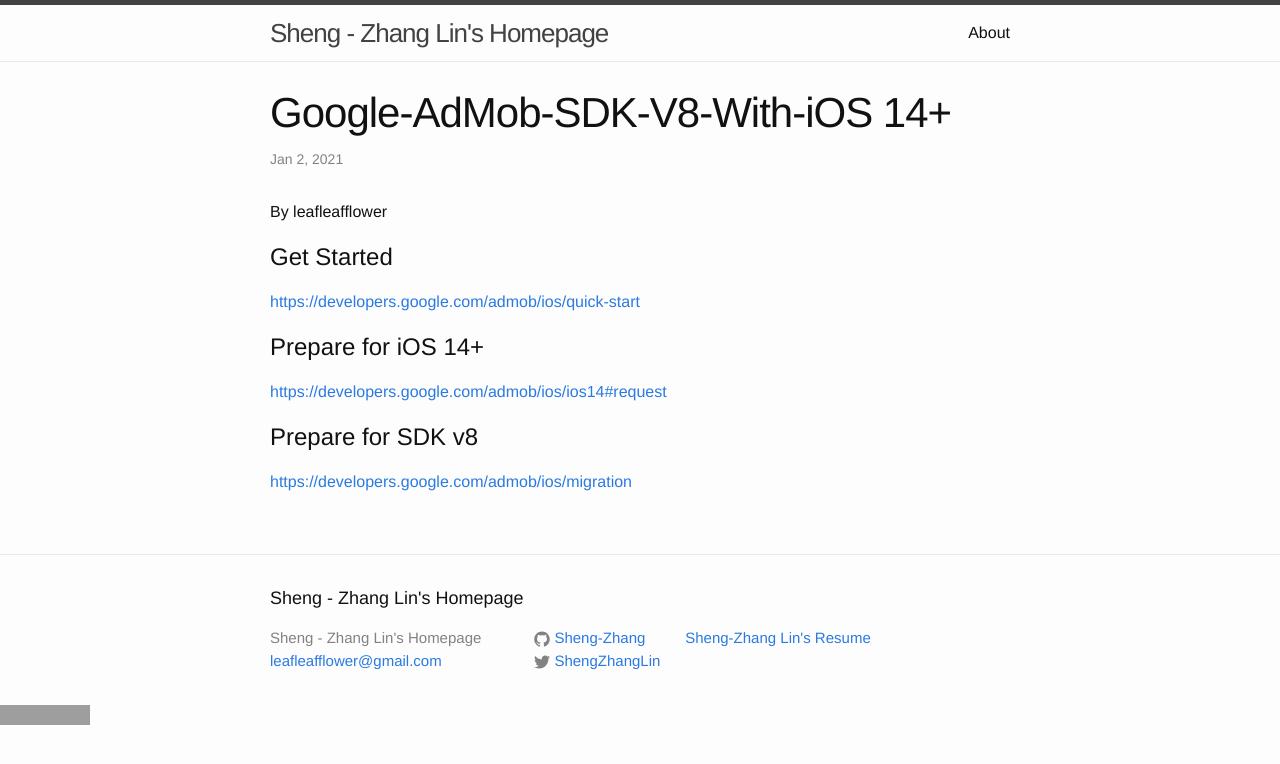
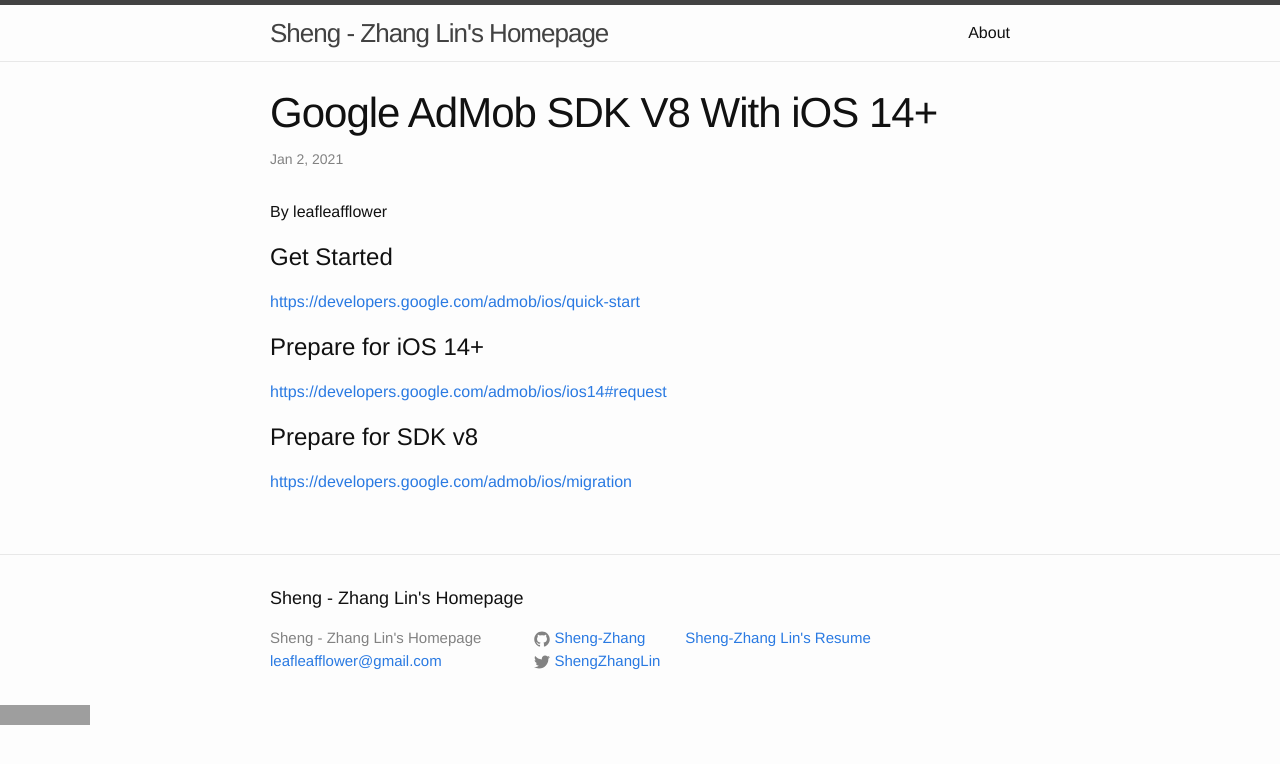
Before and after one commit to Sheng-Zhang/Sheng-Zhang.github.io, a Jekyll site: the page built from _posts/2021-01-02-Google-AdMob-SDK-V8-With-iOS 14+.markdown, in a window 1280 px wide. Shown: the top 764 px of the page. Built offline with Jekyll 4.4.1, drawn with Linux system fonts in a browser that asks for light colours; grey boxes are pictures that could not be loaded.

```diff
--- a/_posts/2021-01-02-Google-AdMob-SDK-V8-With-iOS 14+.markdown
+++ b/_posts/2021-01-02-Google-AdMob-SDK-V8-With-iOS 14+.markdown
@@ -1,6 +1,6 @@
 ---
 layout: post
-title:  "Google-AdMob-SDK-V8-With-iOS 14+"
+title:  "Google AdMob SDK V8 With iOS 14+"
 date:   2021-01-02 09:02:52 +0000
 categories: jekyll update
 ---
```
